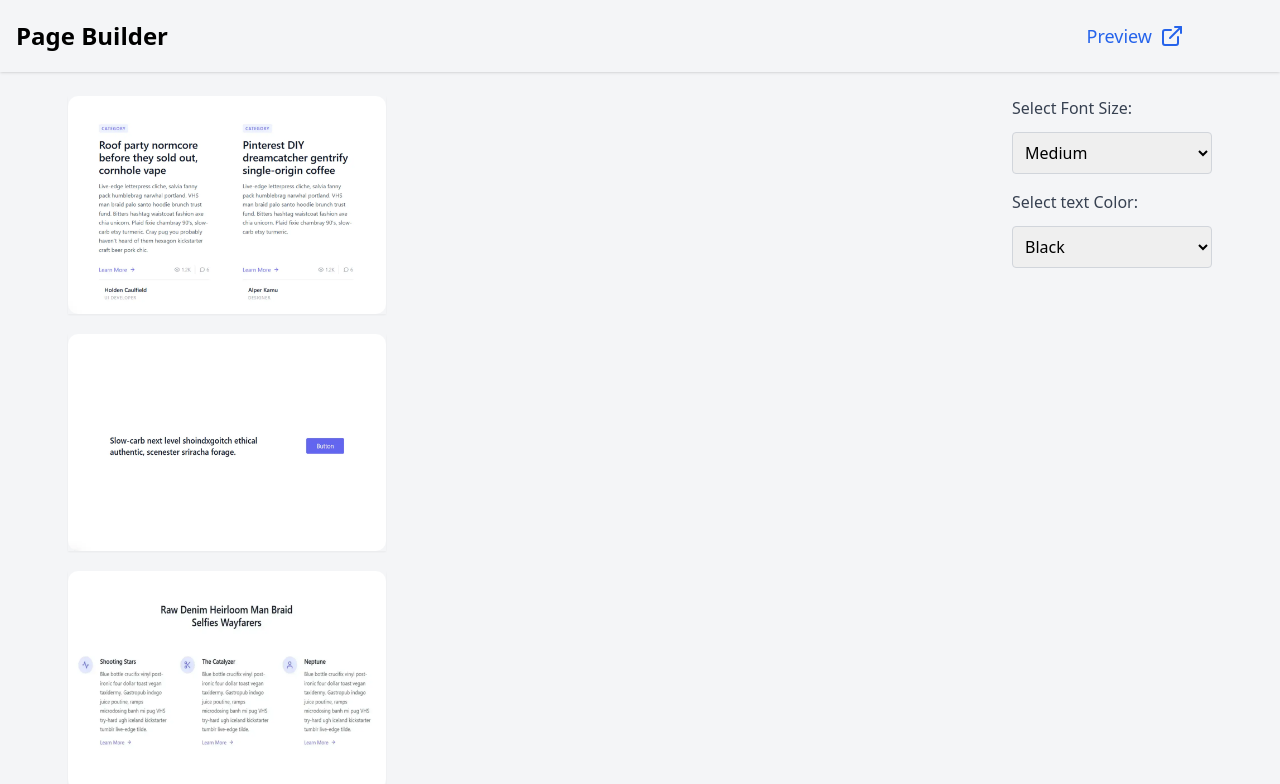
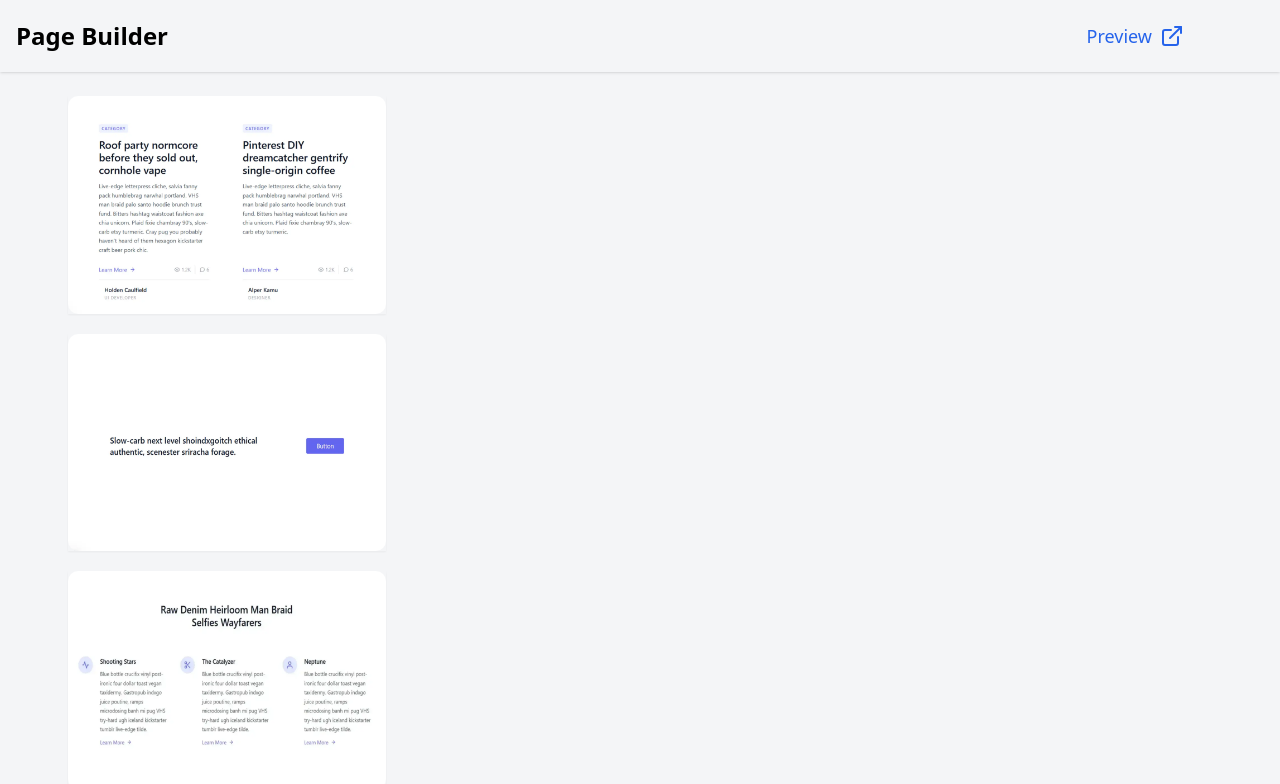
Before and after one commit to iamraihan/drag-n-drop-page-builder, a Next.js app: page / in a window 1280 px wide. Shown: the top 784 px of the page. Built offline with nearby package versions, Linux system fonts and the light colour scheme.

Commit message:
feat: action menus render conditionally

```diff
--- a/components/page-builder/index.jsx
+++ b/components/page-builder/index.jsx
@@ -3,6 +3,7 @@
 import DraggableItem from "@/components/page-builder/DraggableItem";
 import DroppableItem from "@/components/page-builder/DroppableItem";
 import { Blogs, CTA, FeaturesOne, TextEditor } from "@/helpers/ui";
+import { useSelector } from "react-redux";
 
 const PageBuilder = () => {
   const items = [
@@ -10,6 +11,8 @@ const PageBuilder = () => {
     { id: 2, component: CTA, thumbnail: "/assets/blog-02.webp" },
     { id: 3, component: FeaturesOne, thumbnail: "/assets/features-01.webp" },
   ];
+
+  const { canvasItems } = useSelector((state) => state.pageBuilder);
 
   return (
     <div className="container mx-auto grid grid-cols-10 gap-3 mt-3">
@@ -22,7 +25,7 @@ const PageBuilder = () => {
         <DroppableItem />
       </div>
       <div className="col-span-2 px-3">
-        <TextEditor />
+        {canvasItems.length > 0 && <TextEditor />}
       </div>
     </div>
   );
--- a/helpers/ui/text-editor/TextEditor.jsx
+++ b/helpers/ui/text-editor/TextEditor.jsx
@@ -5,7 +5,6 @@ import { useDispatch, useSelector } from "react-redux";
 
 const TextEditor = () => {
   const { selectedItemStyle } = useSelector((state) => state.uiData);
-
   const dispatch = useDispatch();
   const handleFontSizeChange = (event) => {
     const sizeClass = event.target.value;
```
